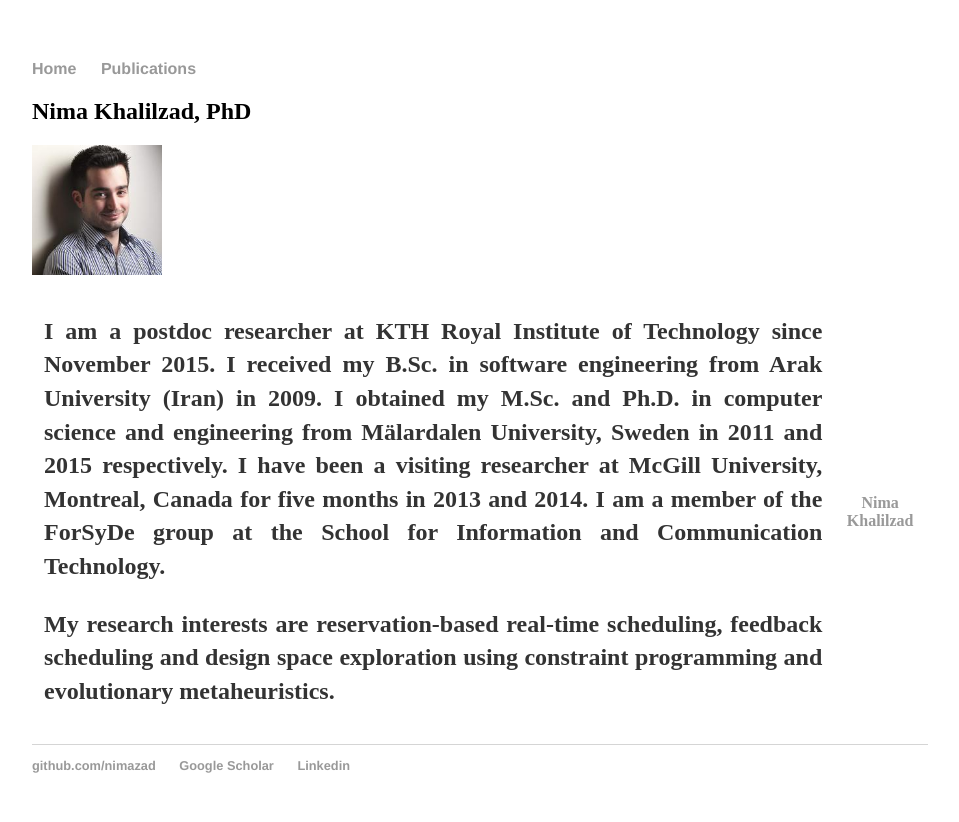
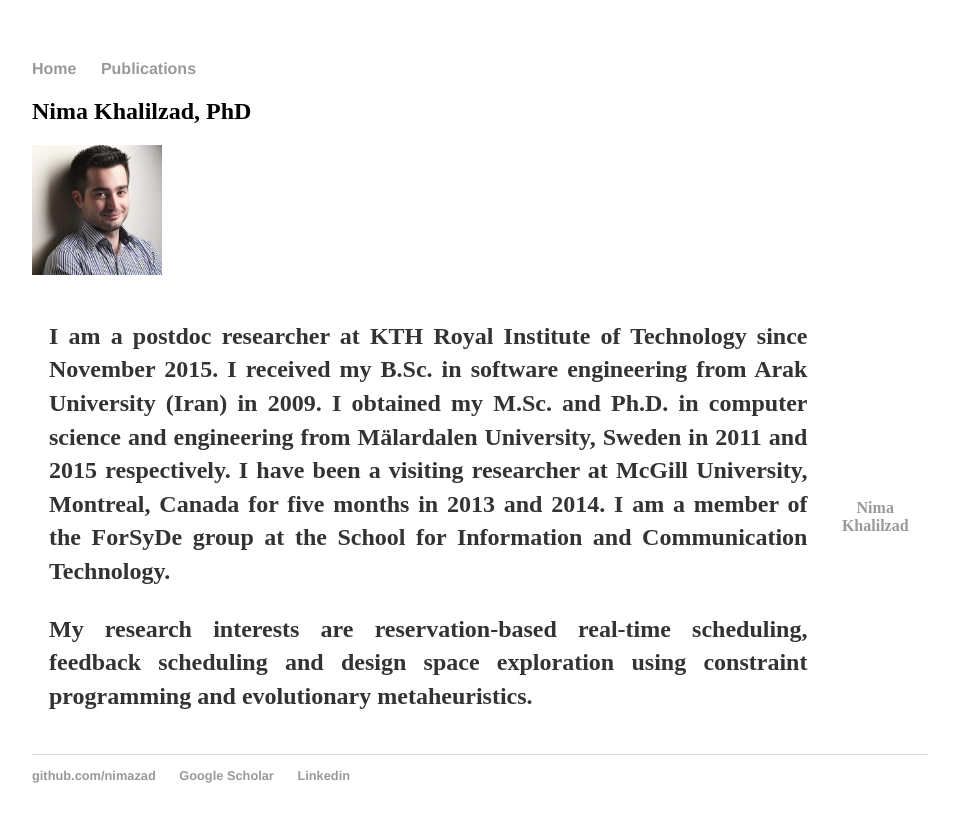
Before and after one commit to nimazad/nimazad.github.io, a Jekyll site: the page built from index.html, in a window 1280 px wide. Shown: the top 822 px of the page, without its empty margins (160-1119 px from the left). Built offline with Jekyll 4.4.1, drawn with Linux system fonts in a browser that asks for light colours; comment, search, counter and statistics services are not loaded.

Commit message:
cellpadding added

```diff
--- a/index.html
+++ b/index.html
@@ -6,9 +6,9 @@ title: Nima Khalilzad
 <div class="blurb">
 	<h2>Nima Khalilzad, PhD</h2>
 <img src="nima.jpg" alt="Nima" style="width:130px;height:130px;">
-<table cellpadding="10">
+<table cellpadding="15">
   <tr>
-    <th><p align="justify">
+    <th><p align="justify" class=h1>
 I am a postdoc researcher at KTH Royal Institute of Technology since November 2015. I received my B.Sc. in software engineering from Arak University (Iran) in 2009. I obtained my M.Sc. and Ph.D. in computer science and engineering from Mälardalen University, Sweden in 2011 and 2015 respectively.
 I have been a visiting researcher at McGill University, Montreal, Canada for five months in 2013 and 2014. I am a member of the ForSyDe group at the School for Information and Communication Technology.
 </p>
```
